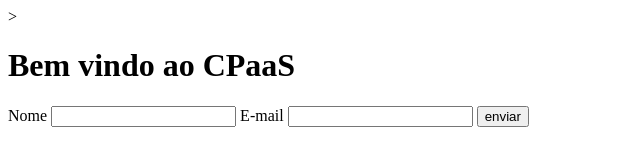
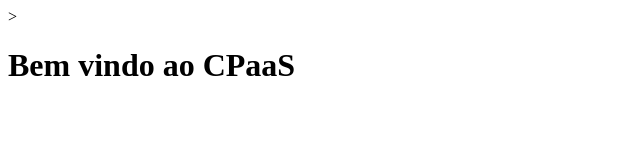
Before and after one commit to chaesblue/projetoCharles, a plain HTML site: page projeto inicio/index.html in a window 1280 px wide. Shown: the whole page, without its empty margins (0-640 px from the left). Drawn offline with Linux system fonts and the light colour scheme.

Commit message:
Update index.html

```diff
--- a/projeto inicio/index.html
+++ b/projeto inicio/index.html
@@ -26,11 +26,6 @@ esconder a mensagem.-->>
 <body>
     <h1> Bem vindo ao CPaaS </h1>
 <div>
-    <label for="name">Nome</label>
-    <input type="text">
-    <label for="email">E-mail</label>
-    <input type="email">
-    <button>enviar</button>
 </div>
 </body>
 </html>
```
